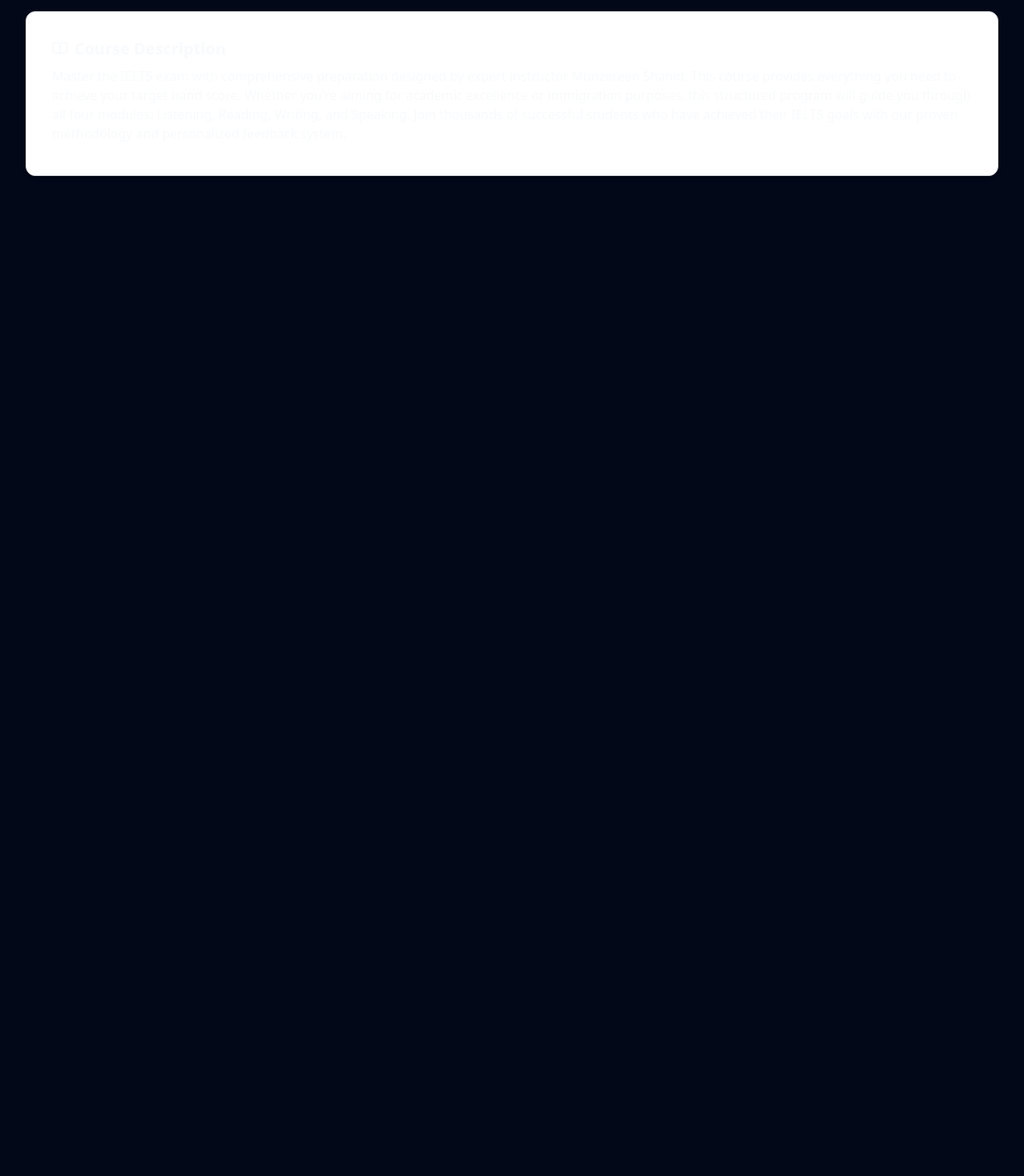
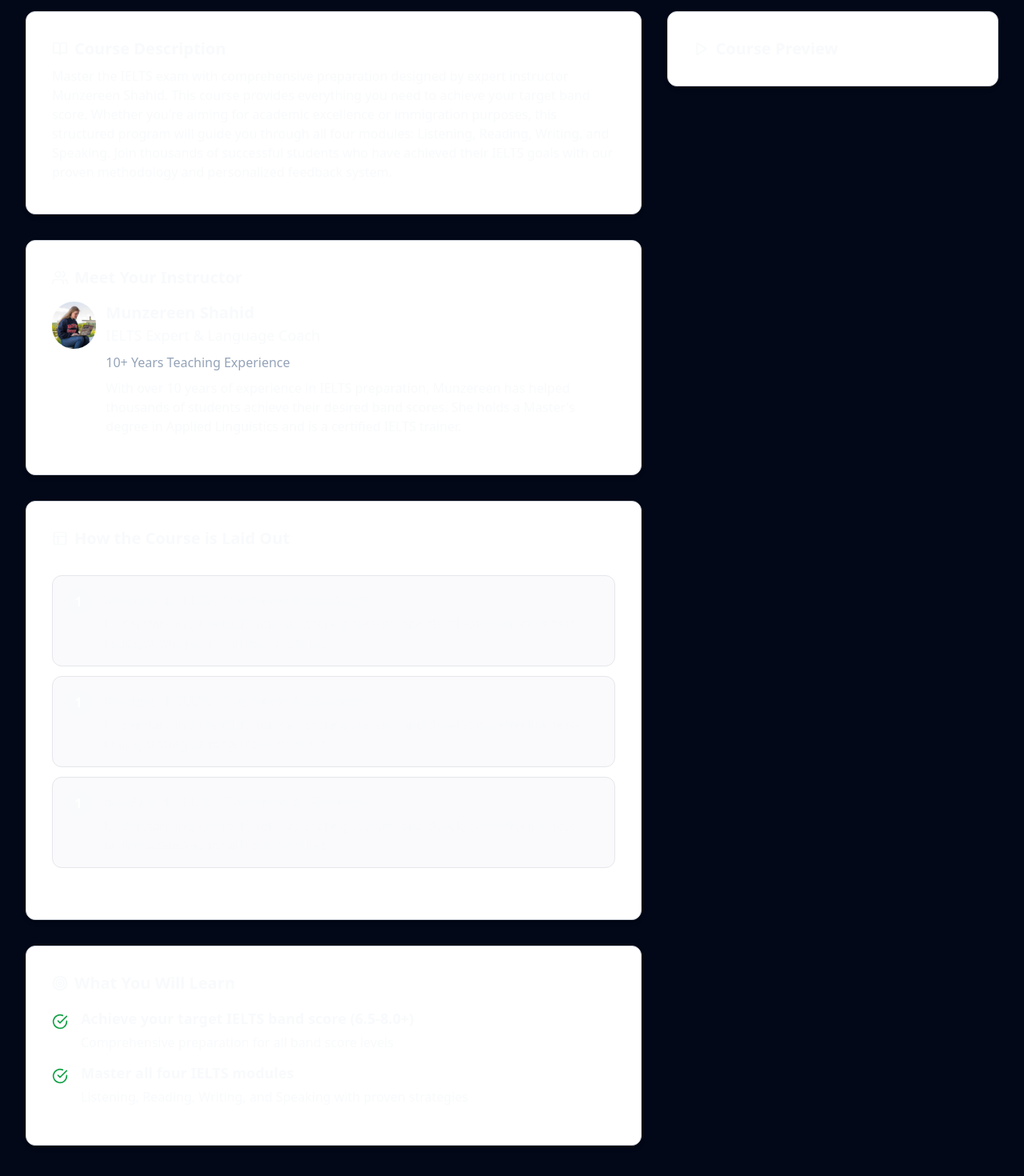
Before and after one commit to thdihan/ten_ms_job_assesment, a Next.js app: page / in a window 1280 px wide. Shown: the part 182-1652 px from the top of the page at 80% size. Before the commit the page ends 800 px from the top, so only its background shows below. Built offline with nearby package versions, Linux system fonts and the light colour scheme.

Commit message:
Modules and content added

```diff
--- a/src/app/globals.css
+++ b/src/app/globals.css
@@ -2,7 +2,7 @@
 
 /* Base design tokens using CSS custom properties */
 :root {
-    --background: hsl(255, 25%, 94%);
+    --background: hsl(270, 25%, 97%);
     --foreground: hsl(224, 15%, 15%);
 
     --card: hsl(0, 0%, 100%);
@@ -123,7 +123,7 @@
 }
 
 .card-base {
-    @apply bg-white rounded-xl p-8 shadow-md border border-gray-300;
+    @apply bg-white rounded-xl p-8 shadow-md border border-gray-300 mb-8;
 }
 
 .container {
--- a/src/app/page.tsx
+++ b/src/app/page.tsx
@@ -1,15 +1,24 @@
+import CourseContent from "@/components/CourseContent";
 import CourseDescription from "@/components/CourseDescription";
 import CourseHeader from "@/components/CourseHeader";
+import CourseInstructor from "@/components/CourseInstructor";
+import CourseModules from "@/components/CourseModules";
+import CoursePreview from "@/components/CoursePreview";
 
 export default function Home() {
     return (
         <div className="bg-background">
             <CourseHeader name="IELTS Course by Munzereen Shahid" />
-            <div className="container mx-auto py-8 flex ">
-                <div>
+            <div className="container mx-auto py-8 flex space-x-8">
+                <div className="w-[65%]">
                     <CourseDescription />
+                    <CourseInstructor />
+                    <CourseModules />
+                    <CourseContent />
                 </div>
-                <div></div>
+                <div className="w-[35%]">
+                    <CoursePreview />
+                </div>
             </div>
         </div>
     );
--- /dev/null
+++ b/src/components/CourseContent.tsx
@@ -0,0 +1,48 @@
+import React from "react";
+import SectionTitle from "./ui/SectionTitle";
+import { FiTarget } from "react-icons/fi";
+import { FiCheckCircle } from "react-icons/fi";
+
+type Props = {};
+const CourseContent = (props: Props) => {
+    return (
+        <div className="card-base">
+            <SectionTitle
+                icon={<FiTarget className="text-primary text-xl" />}
+                text="What You Will Learn"
+            />
+
+            <div className="py-4 space-y-3">
+                <div className="flex space-x-4">
+                    <div className="mt-2">
+                        <FiCheckCircle className="text-success text-xl" />
+                    </div>
+                    <div className="space-y-1">
+                        <h3 className="text-lg font-semibold">
+                            Achieve your target IELTS band score (6.5-8.0+)
+                        </h3>
+                        <p>
+                            Comprehensive preparation for all band score levels
+                        </p>
+                    </div>
+                </div>
+                <div className="flex space-x-4">
+                    <div className="mt-2">
+                        <FiCheckCircle className="text-success text-xl" />
+                    </div>
+                    <div className="space-y-1">
+                        <h3 className="text-lg font-semibold">
+                            Master all four IELTS modules
+                        </h3>
+                        <p>
+                            Listening, Reading, Writing, and Speaking with
+                            proven strategies
+                        </p>
+                    </div>
+                </div>
+            </div>
+        </div>
+    );
+};
+
+export default CourseContent;
--- a/src/components/CourseHeader.tsx
+++ b/src/components/CourseHeader.tsx
@@ -1,6 +1,7 @@
 import React from "react";
 import { TiStarFullOutline } from "react-icons/ti";
 import Button from "./ui/Button";
+import Badge from "./ui/Badge";
 
 type Props = { name: string };
 
@@ -9,11 +10,10 @@ const CourseHeader = ({ name }: Props) => {
         <header className="bg-hero text-white px-6 py-8">
             <div className="container mx-auto flex justify-between">
                 <div className="space-y-2">
-                    <div>
-                        <span className="text-xs mb-4 bg-primary-glow/20 text-primary-foreground border-primary-glow/3 rounded-xl px-3 py-1 shadow-lg border ">
-                            Best Seller
-                        </span>
-                    </div>
+                    <Badge
+                        className="bg-primary-glow/20 text-primary-foreground border-primary-glow/3 "
+                        text="Best Seller"
+                    />
 
                     <h1 className="text-4xl font-bold">{name}</h1>
 
--- /dev/null
+++ b/src/components/CourseInstructor.tsx
@@ -0,0 +1,45 @@
+import React from "react";
+import { FiUsers } from "react-icons/fi";
+import SectionTitle from "./ui/SectionTitle";
+import Image from "next/image";
+import insImage from "@/images/ins.jpg";
+
+type Props = {};
+
+const CourseInstructor = (props: Props) => {
+    return (
+        <div className="card-base">
+            <SectionTitle
+                icon={<FiUsers className="text-primary text-xl" />}
+                text="Meet Your Instructor"
+            />
+
+            <div className="py-4 flex space-x-3">
+                <div className="w-[20%]">
+                    <Image
+                        src={insImage}
+                        alt="Instructor"
+                        width={100}
+                        height={100}
+                        className="rounded-full"
+                    />
+                </div>
+                <div>
+                    <h3 className="text-xl font-bold">Munzereen Shahid</h3>
+                    <h4 className="text-lg">IELTS Expert & Language Coach</h4>
+                    <p className="py-2 text-muted-foreground">
+                        10+ Years Teaching Experience
+                    </p>
+                    <p>
+                        With over 10 years of experience in IELTS preparation,
+                        Munzereen has helped thousands of students achieve their
+                        desired band scores. She holds a Master's degree in
+                        Applied Linguistics and is a certified IELTS trainer.
+                    </p>
+                </div>
+            </div>
+        </div>
+    );
+};
+
+export default CourseInstructor;
--- /dev/null
+++ b/src/components/CourseModules.tsx
@@ -0,0 +1,71 @@
+import React from "react";
+import SectionTitle from "./ui/SectionTitle";
+import { FiLayout } from "react-icons/fi";
+
+type Props = {};
+const CourseModules = (props: Props) => {
+    return (
+        <div className="card-base">
+            <SectionTitle
+                icon={<FiLayout className="text-primary text-xl" />}
+                text="How the Course is Laid Out"
+            />
+
+            <div className="py-8 space-y-3">
+                <div className="flex space-x-4 bg-[#FAF9FB] p-4 border border-gray-200 rounded-xl">
+                    <div className="">
+                        <div className="bg-primary size-8 flex items-center justify-center rounded-full text-white font-bold">
+                            1
+                        </div>
+                    </div>
+                    <div className="space-y-1">
+                        <h3 className="text-lg font-bold">
+                            Module 1: IELTS Overview & Strategy
+                        </h3>
+                        <p>
+                            Understanding the IELTS format, scoring system, and
+                            developing effective test-taking strategies for all
+                            four modules.
+                        </p>
+                    </div>
+                </div>
+                <div className="flex space-x-4 bg-[#FAF9FB] p-4 border border-gray-200 rounded-xl">
+                    <div className="">
+                        <div className="bg-primary size-8 flex items-center justify-center rounded-full text-white font-bold">
+                            1
+                        </div>
+                    </div>
+                    <div className="space-y-1">
+                        <h3 className="text-lg font-bold">
+                            Module 1: IELTS Overview & Strategy
+                        </h3>
+                        <p>
+                            Understanding the IELTS format, scoring system, and
+                            developing effective test-taking strategies for all
+                            four modules.
+                        </p>
+                    </div>
+                </div>
+                <div className="flex space-x-4 bg-[#FAF9FB] p-4 border border-gray-200 rounded-xl">
+                    <div className="">
+                        <div className="bg-primary size-8 flex items-center justify-center rounded-full text-white font-bold">
+                            1
+                        </div>
+                    </div>
+                    <div className="space-y-1">
+                        <h3 className="text-lg font-bold">
+                            Module 1: IELTS Overview & Strategy
+                        </h3>
+                        <p>
+                            Understanding the IELTS format, scoring system, and
+                            developing effective test-taking strategies for all
+                            four modules.
+                        </p>
+                    </div>
+                </div>
+            </div>
+        </div>
+    );
+};
+
+export default CourseModules;
--- a/src/components/CoursePreview.tsx
+++ b/src/components/CoursePreview.tsx
@@ -1,9 +1,18 @@
 import React from "react";
+import SectionTitle from "./ui/SectionTitle";
+import { FiPlay } from "react-icons/fi";
 
 type Props = {};
 
 const CoursePreview = (props: Props) => {
-    return <div>CoursePreview</div>;
+    return (
+        <div className="card-base">
+            <SectionTitle
+                icon={<FiPlay className="text-primary text-xl" />}
+                text="Course Preview"
+            />
+        </div>
+    );
 };
 
 export default CoursePreview;
--- /dev/null
+++ b/src/components/ui/Badge.tsx
@@ -0,0 +1,20 @@
+import React from "react";
+
+type Props = {
+    text: string;
+    className: string;
+};
+
+const Badge = ({ text, className }: Props) => {
+    return (
+        <div>
+            <span
+                className={`${className} text-xs px-3 py-1 shadow-lg border rounded-xl`}
+            >
+                {text}
+            </span>
+        </div>
+    );
+};
+
+export default Badge;
```
Also changed, not shown: src/images/ins.jpg (added).
